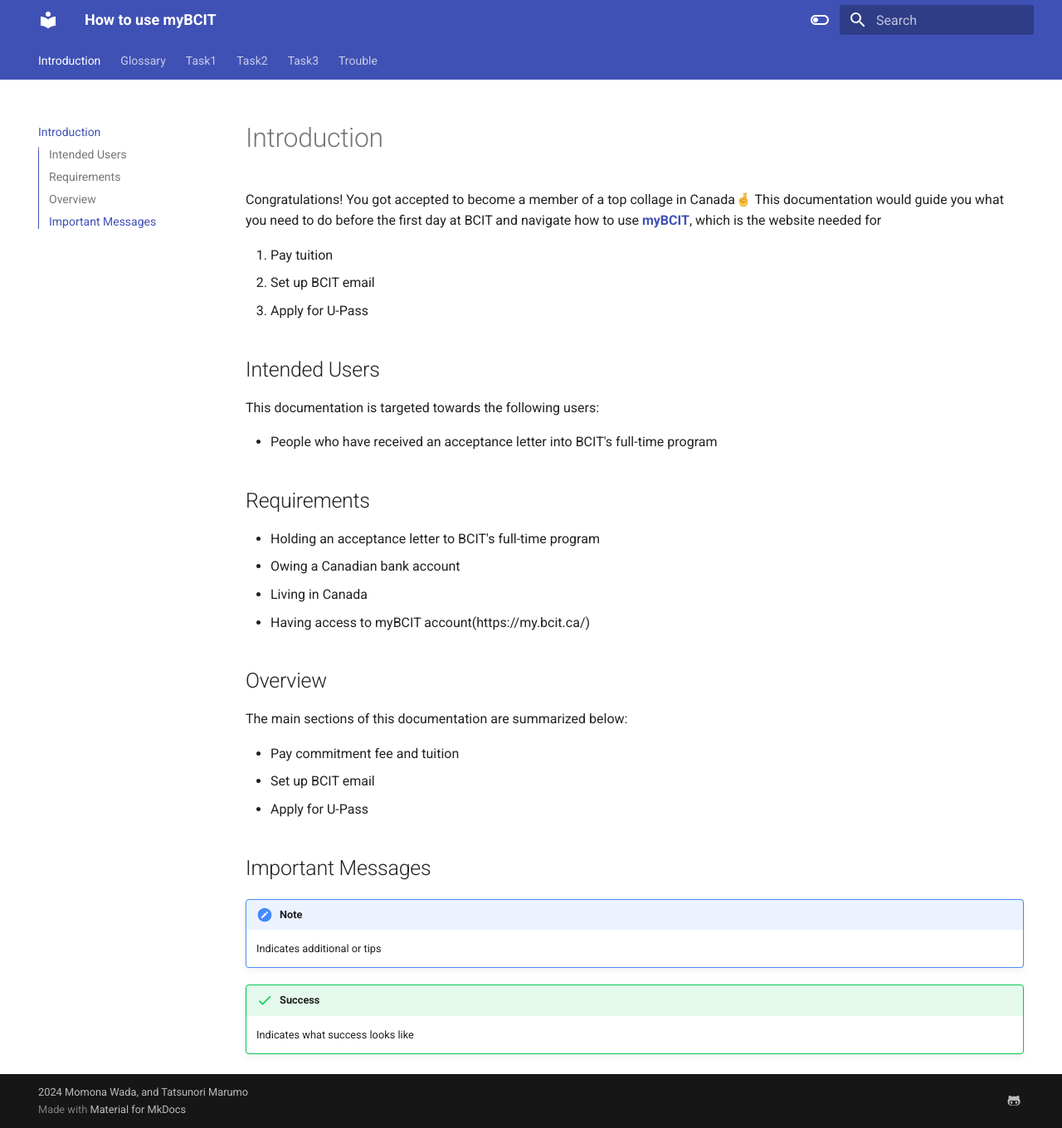
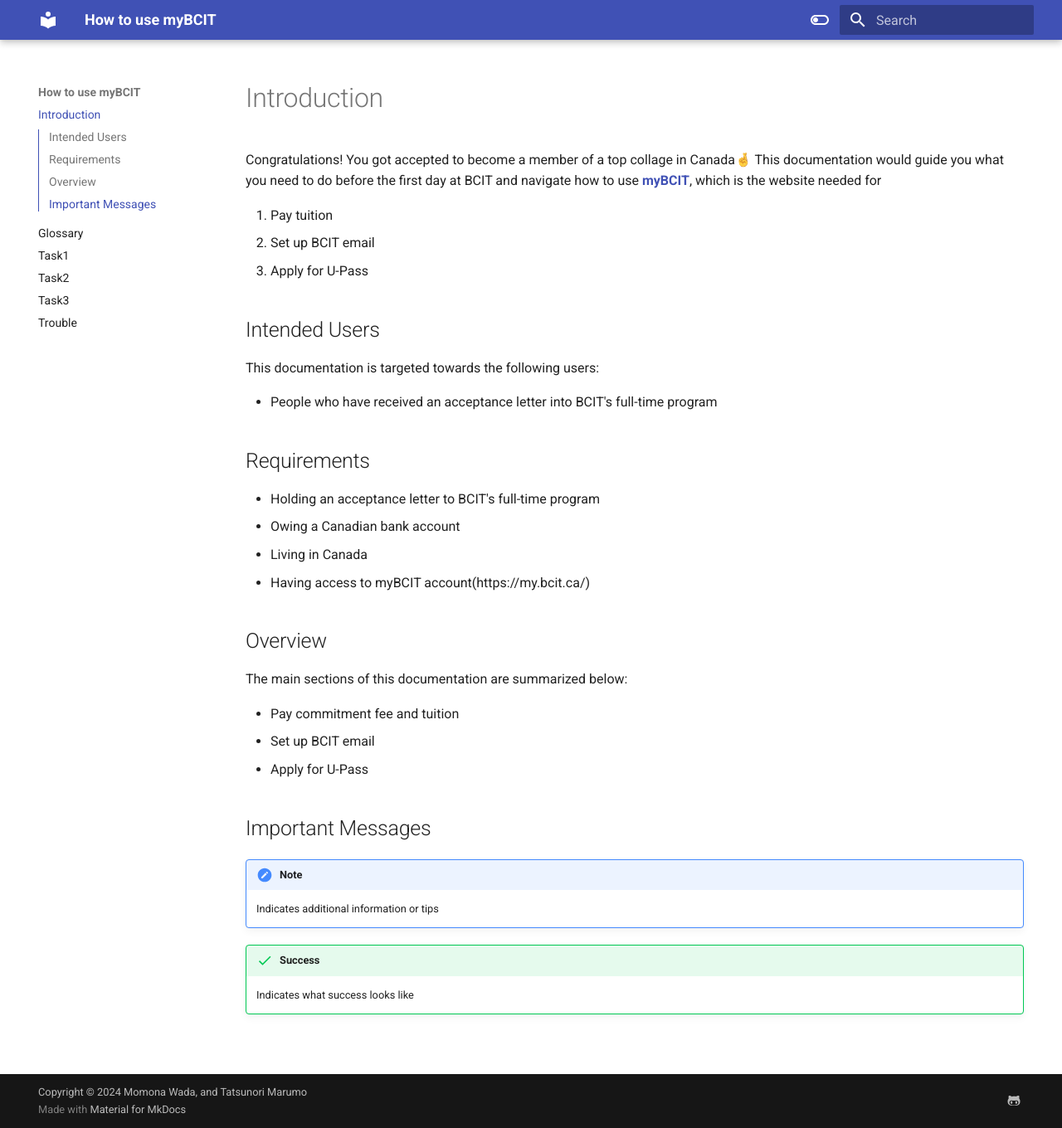
Before and after one commit to TatsunoriMarumo/myBCIT-Guide, an MkDocs documentation site: the page built from docs/index.md, in a window 1280 px wide and 1360 px high. Shown: the whole window at 83% size. Built offline with MkDocs 1.6.1 and Material for MkDocs 9.7.7, drawn with Linux system fonts in a browser that asks for light colours.

Commit message:
add copyright

```diff
--- a/docs/index.md
+++ b/docs/index.md
@@ -28,7 +28,7 @@
 
 ## Important Messages
 !!! note
-    Indicates additional or tips
+    Indicates additional information or tips
 
 !!! success
     Indicates what success looks like
--- a/mkdocs.yml
+++ b/mkdocs.yml
@@ -2,7 +2,7 @@
 theme:
   name: material
   features:
-    - navigation.tabs
+    # - navigation.tabs
     - navigation.sections
     - toc.integrate
     - navigation.top
@@ -49,4 +49,4 @@
       emoji_generator: !!python/name:materialx.emoji.to_svg
 
 copyright:
-  &copy 2024 <a href="https://github.com/Momona-Wada" target="_blank" rel="noopener">Momona Wada</a>, and <a href="https://github.com/TatsunoriMarumo" target="_blank" rel="noopener">Tatsunori Marumo</a>
+  Copyright &copy 2024 <a href="https://github.com/Momona-Wada" target="_blank" rel="noopener">Momona Wada</a>, and <a href="https://github.com/TatsunoriMarumo" target="_blank" rel="noopener">Tatsunori Marumo</a>
```
